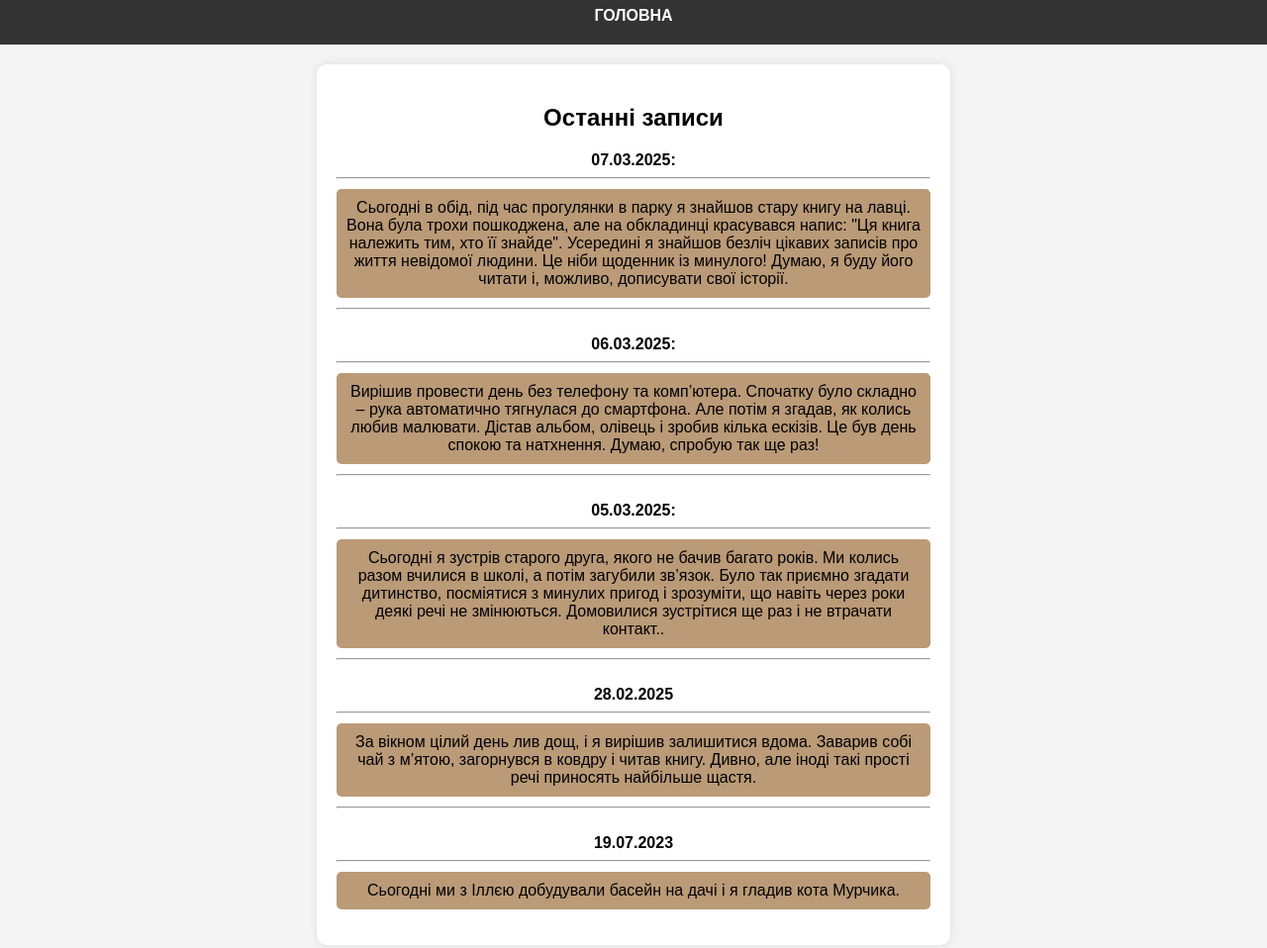
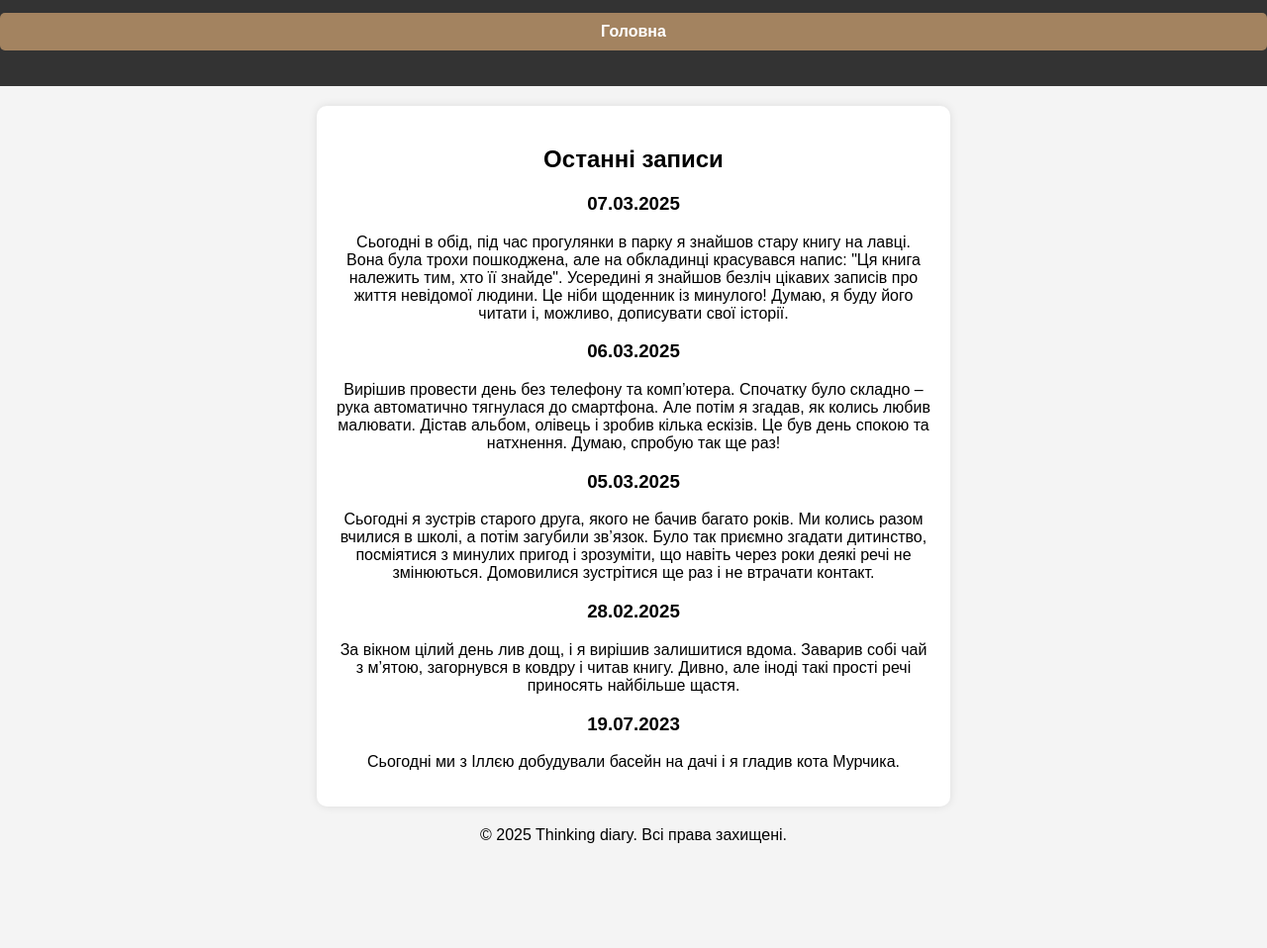
Before and after one commit to Yulianna-mk/Online-diary, a plain HTML site: page entries.html in a window 1280 px wide. Shown: the part 60-1018 px from the top of the page at 99% size. After the commit the page ends 929 px from the top, so only its background shows below. Drawn offline with Linux system fonts and the light colour scheme.

Commit message:
Update entries.html

```diff
--- a/entries.html
+++ b/entries.html
@@ -9,38 +9,47 @@
 <body>
     <header>
         <h1>Мої записи</h1>
-        <nav>
-            <a href="index.html">ГОЛОВНА</a>
+        <nav aria-label="Головне меню">
+            <ul>
+                <li><a href="index.html">Головна</a></li>
+            </ul>
         </nav>
     </header>
+
     <main>
-        <h2>Останні записи</h2>
-        <ul>
-            <strong>07.03.2025:</strong>
-            <hr>
-            <li> Сьогодні в обід, під час прогулянки в парку я знайшов стару книгу на лавці. Вона була трохи пошкоджена, але на обкладинці красувався напис: "Ця книга належить тим, хто її знайде". Усередині я знайшов безліч цікавих записів про життя невідомої людини. Це ніби щоденник із минулого! Думаю, я буду його читати і, можливо, дописувати свої історії. </li>
-          <hr>
-            <br>
-            <strong>06.03.2025:</strong>
-            <hr>
-            <li> Вирішив провести день без телефону та комп’ютера. Спочатку було складно – рука автоматично тягнулася до смартфона. Але потім я згадав, як колись любив малювати. Дістав альбом, олівець і зробив кілька ескізів. Це був день спокою та натхнення. Думаю, спробую так ще раз! </li>
-           <hr>
-           <br>
-            <strong>05.03.2025:</strong>
-            <hr>
-            <li> Сьогодні я зустрів старого друга, якого не бачив багато років. Ми колись разом вчилися в школі, а потім загубили зв’язок. Було так приємно згадати дитинство, посміятися з минулих пригод і зрозуміти, що навіть через роки деякі речі не змінюються. Домовилися зустрітися ще раз і не втрачати контакт..</li>
-            <hr>
-            <br>
-            <strong>28.02.2025</strong>
-            <hr>
-            <li> За вікном цілий день лив дощ, і я вирішив залишитися вдома. Заварив собі чай з м’ятою, загорнувся в ковдру і читав книгу. Дивно, але іноді такі прості речі приносять найбільше щастя.</li>
-             <hr>
-             <br>
-             <strong>19.07.2023</strong>
-             <hr>
-            <li> Cьогодні ми з Іллєю добудували басейн на дачі і я гладив кота Мурчика.</li>
+        <section aria-labelledby="entries-title">
+            <h2 id="entries-title">Останні записи</h2>
 
-        </ul>
+            <article>
+                <h3>07.03.2025</h3>
+                <p>Сьогодні в обід, під час прогулянки в парку я знайшов стару книгу на лавці. Вона була трохи пошкоджена, але на обкладинці красувався напис: "Ця книга належить тим, хто її знайде". Усередині я знайшов безліч цікавих записів про життя невідомої людини. Це ніби щоденник із минулого! Думаю, я буду його читати і, можливо, дописувати свої історії.</p>
+            </article>
+
+            <article>
+                <h3>06.03.2025</h3>
+                <p>Вирішив провести день без телефону та комп’ютера. Спочатку було складно – рука автоматично тягнулася до смартфона. Але потім я згадав, як колись любив малювати. Дістав альбом, олівець і зробив кілька ескізів. Це був день спокою та натхнення. Думаю, спробую так ще раз!</p>
+            </article>
+
+            <article>
+                <h3>05.03.2025</h3>
+                <p>Сьогодні я зустрів старого друга, якого не бачив багато років. Ми колись разом вчилися в школі, а потім загубили зв’язок. Було так приємно згадати дитинство, посміятися з минулих пригод і зрозуміти, що навіть через роки деякі речі не змінюються. Домовилися зустрітися ще раз і не втрачати контакт.</p>
+            </article>
+
+            <article>
+                <h3>28.02.2025</h3>
+                <p>За вікном цілий день лив дощ, і я вирішив залишитися вдома. Заварив собі чай з м’ятою, загорнувся в ковдру і читав книгу. Дивно, але іноді такі прості речі приносять найбільше щастя.</p>
+            </article>
+
+            <article>
+                <h3>19.07.2023</h3>
+                <p>Сьогодні ми з Іллєю добудували басейн на дачі і я гладив кота Мурчика.</p>
+            </article>
+
+        </section>
     </main>
+
+    <footer>
+        <p>&copy; 2025 Thinking diary. Всі права захищені.</p>
+    </footer>
 </body>
 </html>
```
